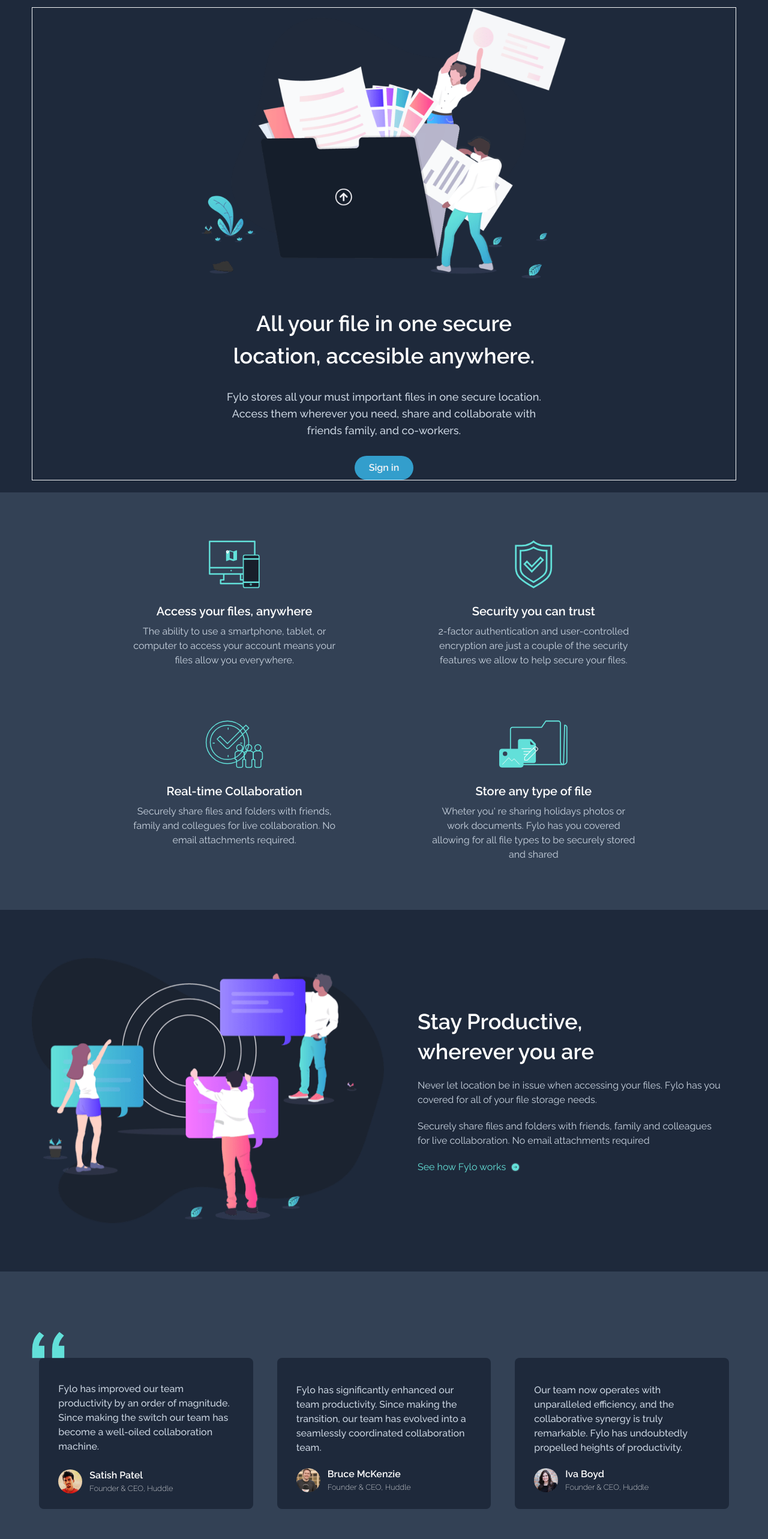
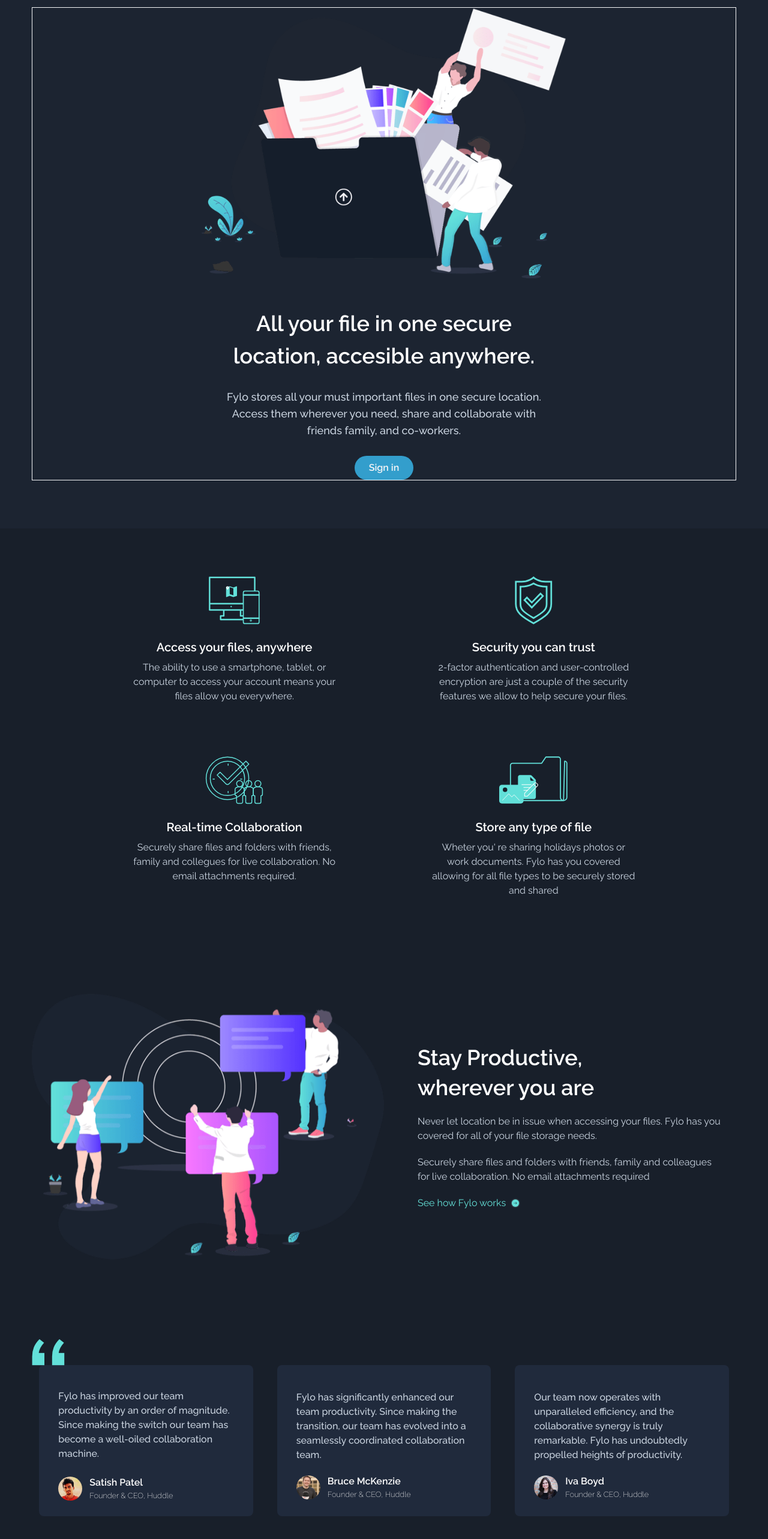
Before and after one commit to Nekolas777/Fylo-landingPage, a React (Vite) app: page / in a window 1280 px wide. Shown: the part 136-2702 px from the top of the page at 60% size. Built offline with nearby package versions, Linux system fonts and the light colour scheme.

Commit message:
feature: new background added

```diff
--- a/src/components/Contact.jsx
+++ b/src/components/Contact.jsx
@@ -2,10 +2,10 @@
 export const Contact = () => {
 
     return (
-        <section className="relative w-11/12 max-w-[1000px] mx-auto">
+        <section className="relative w-11/12 max-w-[1000px] mx-auto" id="contact">
             <div className="absolute z-40 px-0 -translate-y-72 md:-translate-y-48">
                 <div className="text-primary text-center font-raleway
-                bg-slate-900 rounded-lg py-12 flex flex-col px-8 md:px-10 lg:px-24 shadow-xl">
+                bg-slate-800 rounded-lg py-12 flex flex-col px-8 md:px-10 lg:px-24 shadow-xl">
                     <h1 className="text-2xl md:text-4xl text-pretty text-primary font-semibold leading-snug">Get early access today</h1>
                     <p className="text-pretty mt-6 mb-9 px-0 xl:px-8">It only takes a minute to sign up and our free starter tier is extremely
                         generous. If you have any questions, our support team would be happy to help you.</p>
--- a/src/components/Features.jsx
+++ b/src/components/Features.jsx
@@ -6,7 +6,7 @@ import SecurityIcon from "../assets/images/icon-security.svg";
 export const Features = () => {
 
   return (
-    <section className="bg-slate-700 py-20" id="feature">
+    <section className="bg-main py-20" id="feature">
       <div className="container-section">
         <div className="grid grid-rows-4 grid-cols-1 gap-16 font-raleway
           md:grid-rows-2 md:grid-cols-2 md:gap-y-16 md:gap-x-20 lg:px-32">
--- a/src/components/Footer.jsx
+++ b/src/components/Footer.jsx
@@ -12,7 +12,7 @@ const hoverBgCyan = "hover:bg-cta duration-200 transition-all ease-linear"
 export const Footer = () => {
 
     return (
-        <footer className="bg-testimonials pt-52 pb-16" id="footer">
+        <footer className="bg-footer pt-52 pb-16" id="footer">
             <div className="container-footer">
                 <img className="min-w-36 mb-16" src={Favicon} />
                 <div className="text-primary font-raleway grid grid-auto-rows grid-cols-1 gap-10
--- a/src/components/Hero.jsx
+++ b/src/components/Hero.jsx
@@ -7,7 +7,7 @@ import { Button } from "./Button"
 export const Hero = () => {
 
     return (
-        <section id="hero" className="bg-slate-800 py-5">
+        <section id="hero" className="bg-intro py-5 pb-20">
             <div className="container-section border-[1px] border-gray-100 flex flex-col items-center">
                 <img src={HeroImg} className="max-w-[38rem] w-full" />
                 <div className="font-raleway text-center mt-12 max-w-[38rem] flex flex-col items-center gap-7 px-2 md:px-10">
--- a/src/components/NavBar.jsx
+++ b/src/components/NavBar.jsx
@@ -7,9 +7,9 @@ import HamburguerMenu from "../assets/images/hamburguer.svg";
 import CloseMenu from "../assets/images/close.svg";
 
 const links = [
-  { name: 'Features', path: "/" },
-  { name: 'Team', path: "/" },
-  { name: 'Testimonials', path: "/" },
+  { name: 'Features', path: "#feature" },
+  { name: 'Team', path: "#service" },
+  { name: 'Testimonials', path: "#testimonials" },
 ]
 
 export const NavBar = () => {
@@ -23,8 +23,8 @@ export const NavBar = () => {
   //flex flex-row gap-12 text-xl text-primary font-raleway font-light
 
   return (
-    <header className="w-full bg-slate-800 sticky top-0 z-50">
-      <nav className="container h-32 flex items-center justify-between">
+    <header className="w-full bg-intro sticky top-0 z-50">
+      <nav className="container relative min-h-full h-32 flex items-center justify-between">
         <a href="#"><img className="min-w-36" src={ Favicon }/></a>
         <div className={`h-[unset] w-11/12 fixed mx-auto ${nav? 'translate-y-[80%]' : 'translate-y-[-100%]'}
           md:relative md:flex md:transform-none md:h-auto md:w-auto md:mx-0`}>
--- a/src/components/Service.jsx
+++ b/src/components/Service.jsx
@@ -4,7 +4,7 @@ import ArrowIcon from "../assets/images/icon-arrow.svg";
 export const Service = () => {
 
     return (
-        <section className="bg-slate-800 py-20" id="service">
+        <section className="bg-main py-20" id="service">
             <div className="container-section grid grid-auto-rows grid-cols-1 gap-10
                 md:grid-rows-1 md:grid-cols-2 md:gap-5 lg:gap-0">
                 <div>
--- a/src/components/Testimonials.jsx
+++ b/src/components/Testimonials.jsx
@@ -6,12 +6,12 @@ import QuoteImage from "../assets/images/bg-quotes.png";
 export const Testimonials = () => {
 
     return (
-        <section className="bg-slate-700 pt-36 pb-96">
+        <section className="bg-main pt-24 pb-96" id="testimonials">
             <div className="relative container-section">
                 <div className="relative font-raleway text-primary text-wrap grid grid-rows-3 grid-cols-1 gap-10 px-0
                     md:grid-rows-1 md:grid-cols-3 md:gap-5 lg:gap-10 lg:px-3">
                     <img className="absolute z-10 -translate-y-11" src={ QuoteImage }></img>
-                    <article className="bg-slate-800 flex flex-col justify-center gap-6 px-8 pt-10 pb-6 rounded-lg">
+                    <article className="bg-testimonial flex flex-col justify-center gap-6 px-8 pt-10 pb-6 rounded-lg">
                         <p className="text-base text-slate-300 font-medium">Fylo has improved our team productivity by an order of magnitude. Since making the switch
                             our team has become a well-oiled collaboration machine.</p>
                         <div className="flex flex-row items-center gap-3">
@@ -22,7 +22,7 @@ export const Testimonials = () => {
                             </div>
                         </div>
                     </article>
-                    <article className="bg-slate-800 flex flex-col justify-center gap-5 px-8 pt-10 pb-6 rounded-lg">
+                    <article className="bg-testimonial flex flex-col justify-center gap-5 px-8 pt-10 pb-6 rounded-lg">
                         <p className="text-base text-slate-300 font-medium">Fylo has significantly enhanced our team productivity. Since making the transition, our team has evolved into a
                             seamlessly coordinated collaboration team.</p>
                         <div className="flex flex-row items-center gap-3">
@@ -33,7 +33,7 @@ export const Testimonials = () => {
                             </div>
                         </div>
                     </article>
-                    <article className="bg-slate-800 flex flex-col justify-center gap-5 px-8 pt-10 pb-6 rounded-lg">
+                    <article className="bg-testimonial flex flex-col justify-center gap-5 px-8 pt-10 pb-6 rounded-lg">
                         <p className="text-base text-slate-300 font-medium">Our team now operates with unparalleled efficiency, and the collaborative synergy is
                             truly remarkable. Fylo has undoubtedly propelled heights of productivity.</p>
                         <div className="flex flex-row items-center gap-3">
--- a/src/index.css
+++ b/src/index.css
@@ -4,6 +4,10 @@
 @tailwind base;
 @tailwind components;
 @tailwind utilities;
+
+* {
+    scroll-behavior: smooth;
+}
 
 body {
     min-height: 100vh;
--- a/tailwind.config.js
+++ b/tailwind.config.js
@@ -9,8 +9,10 @@ export default {
       colors: {
         'primary': 'hsl(0, 0%, 100%)',
         'secondary': 'hsl(217, 28%, 15%)',
+        'main': 'hsl(218, 28%, 13%)',
+        'intro': 'hsl(217, 28%, 15%)',
         'footer': 'hsl(216, 53%, 9%)',
-        'testimonials': 'hsl(219, 30%, 18%)',
+        'testimonial': 'hsl(219, 30%, 18%)',
         'cta': 'hsl(198, 60%, 50%)',
         'cta_hover': 'hsl(176, 68%, 64%)',
         'error': 'hsl(0, 100%, 63%)'
```
